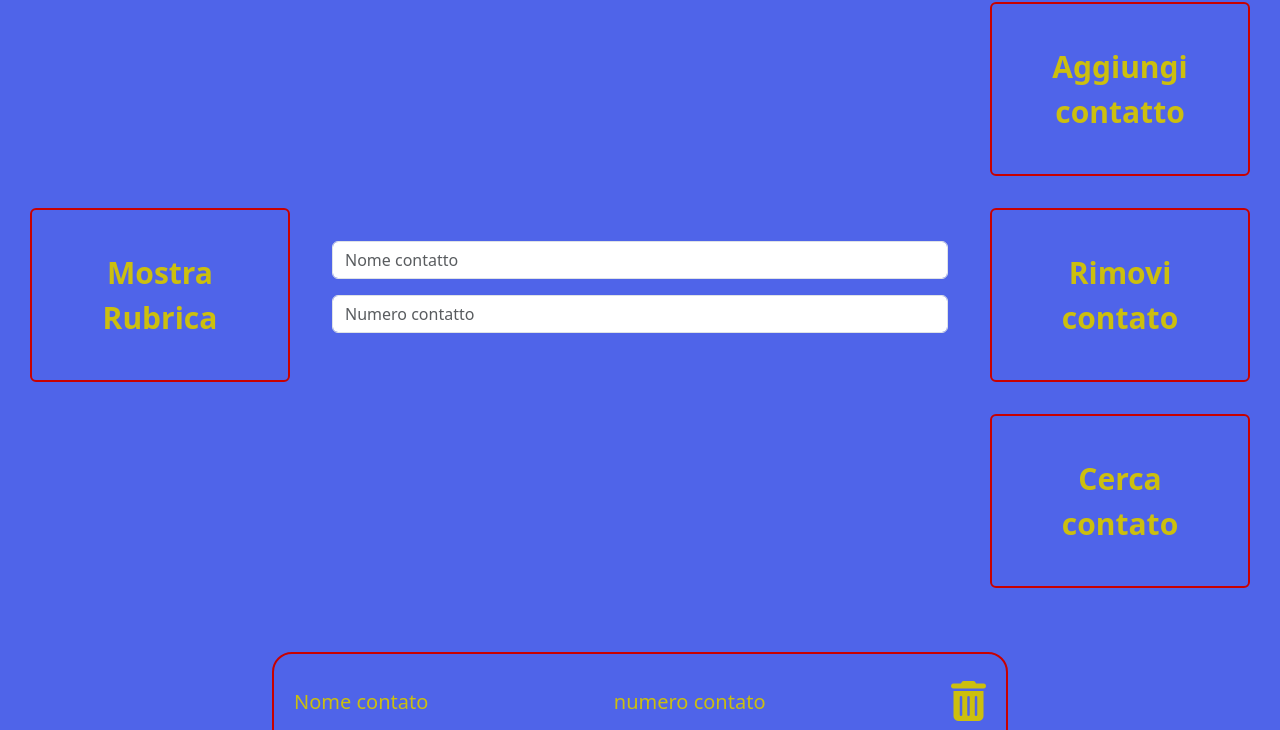
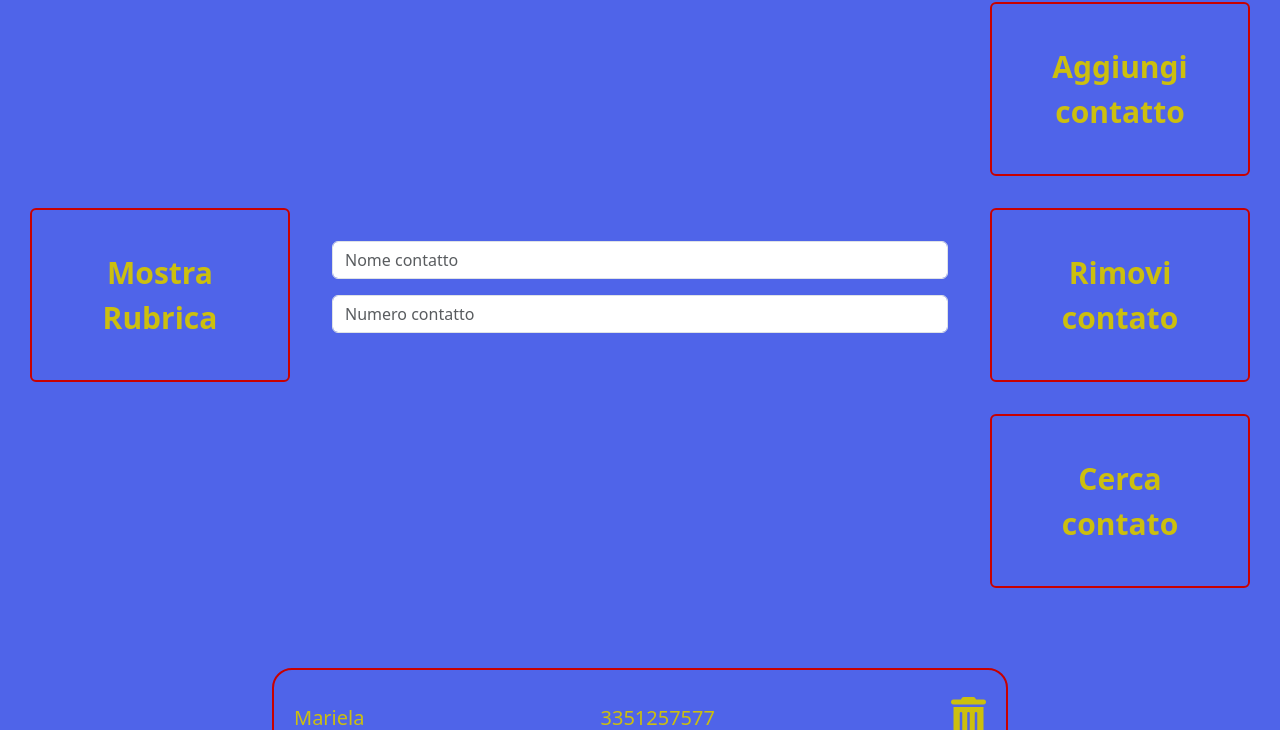
Before and after one commit to Hackademy-98/dom_rubrica, a plain HTML site: page index.html in a window 1280 px wide. Both pictures are taken after a click on the button "Mostra Rubrica". Shown: the part 70-800 px from the top of the page. Drawn offline with nearby package versions, Linux system fonts and the light colour scheme.

Commit message:
ho creato l'evvento

```diff
--- a/index.html
+++ b/index.html
@@ -16,7 +16,7 @@
         <div class="row">
 
             <div class="col-12 col-md-3 justify-content-center d-flex align-items-center">
- <button class="btn btn-custom">Mostra Rubrica</button>
+ <button id="showContactsBtn" class="btn btn-custom">Mostra Rubrica</button>
             </div>
 <!-- campi Input -->
 
@@ -42,14 +42,9 @@
 
 
     <div class="container">
-        <div class="row justify-content-center my-5">
-            <div class="col-12 col-md-8">
-             <div class="card-custom">
-                <p class="lead m-0">Nome contato</p>
-                <p class="lead m-0">numero contato</p>
-                <p class="lead m-0"><i class="fa-solid fa-trash-can fa-2x icon"></i></p>
+        <div id="cardsWrapper" class="row justify-content-center my-5">
+            <div class="col-12 col-md-8 mb-3">
 
-              </div>
             </div>
         </div>
     </div>
--- a/main.js
+++ b/main.js
@@ -1,7 +1,33 @@
-let rubrica =[
-    {nome: 'Mariela' , number: 3351257577}
-    {nome: 'Elena' , number: 3358857577}
-    {nome: 'Letizia' , number: 3351256577}
+let cardWrapper = document.querySelector('#cardsWrapper');
+let showContactsBtn = document.querySelector('#showContactsBtn')
 
 
-]
+
+let rubrica ={
+contacts : [
+    {nome: 'Mariela' , number: 3351257577},
+    {nome: 'Elena' , number: 3358857577},
+    {nome: 'Letizia' , number: 3351256577},
+   ],
+   showContacts : function () {
+    this.contacts.forEach((contact)=>{
+        let div = document.createElement('div');
+        div.classList.add('col-12', 'col-md-8', 'mb-3');
+        div.innerHTML = `
+        <div class="card-custom">
+        <p class="lead m-0">${contact.nome}</p>
+        <p class="lead m-0">${contact.number}</p>
+        <p class="lead m-0"><i class="fa-solid fa-trash-can fa-2x icon"></i></p>
+
+      </div>
+        `
+cardsWrapper.appendChild(div);
+    })
+
+   }
+}
+showContactsBtn.addEventListener('click',()=>{
+
+
+rubrica.showContacts();
+})
```
